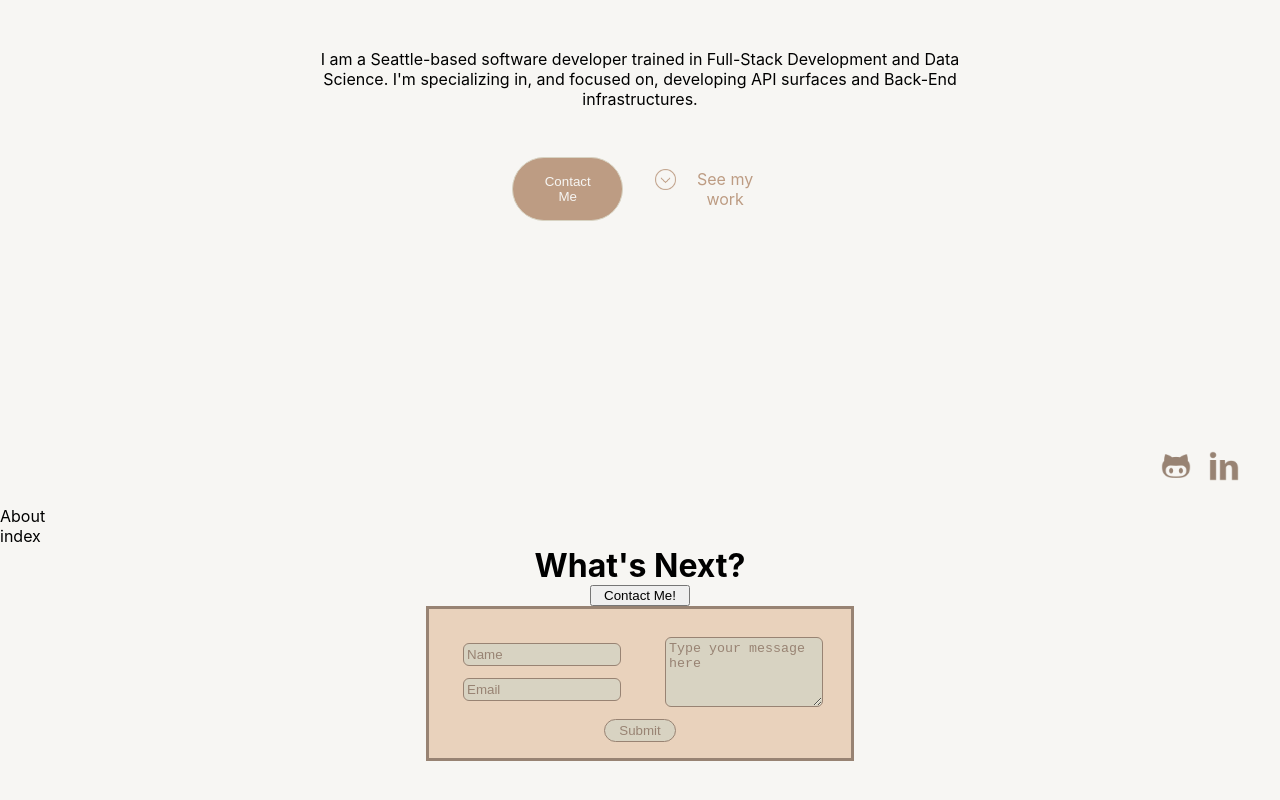
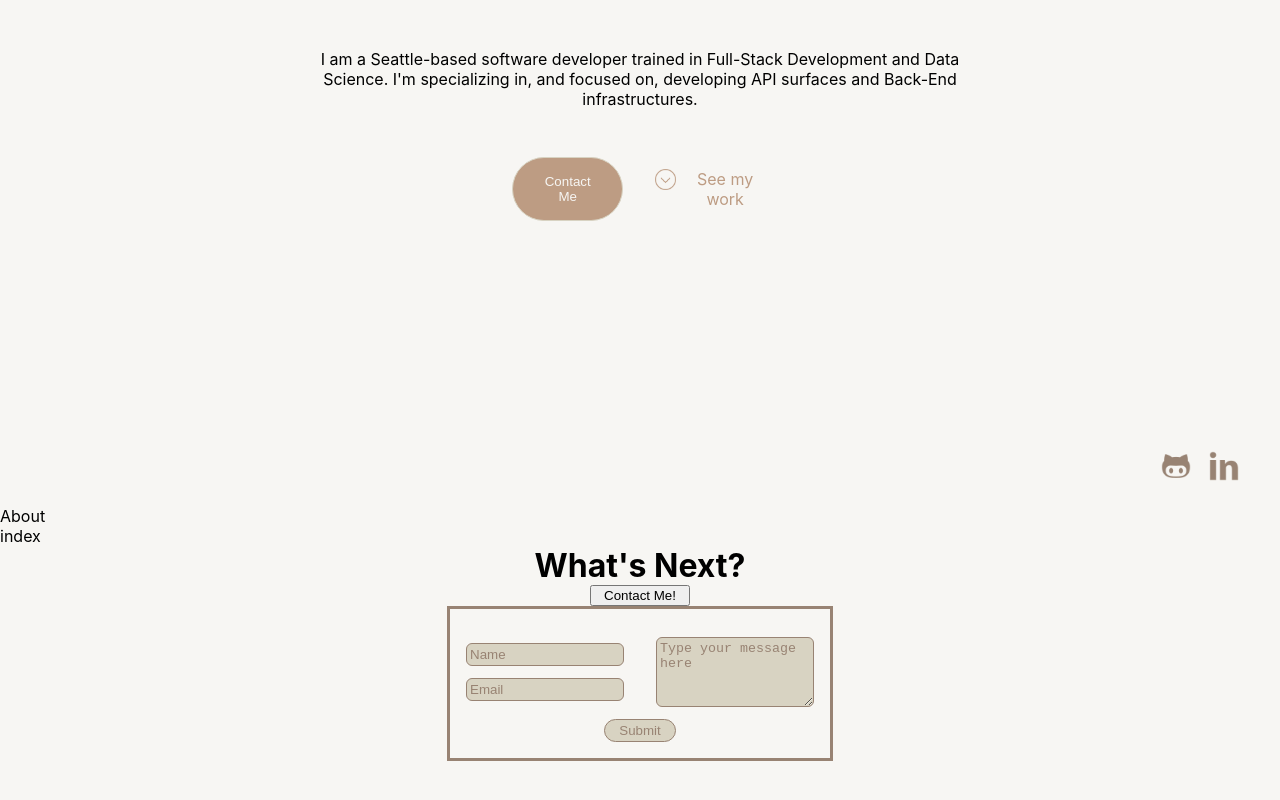
Before and after one commit to agtTwilight/portfolio, a React (Create React App) app: page / in a window 1280 px wide. Shown: the part 294-1094 px from the top of the page. Built offline with nearby package versions, Linux system fonts and the light colour scheme; the HTML template or start-up script is replaced by a standard one.

Commit message:
new mobile contact menu style

```diff
--- a/src/components/ContactForm/style.css
+++ b/src/components/ContactForm/style.css
@@ -1,19 +1,19 @@
 #contactForm {
     display: flex;
     flex-direction: column;
+    align-items: center;
     /* position: fixed;
     top: 0;
     bottom: 0;
     margin: auto; */
     padding: 1rem;
-    width: fit-content;
     /* max-height: fit-content; */
     border: solid var(--coffeebrown);
-    background-color: var(--darktoastedwhite);
+    background-color: var(--white);
 }
 
 #contactForm * {
-    margin: 6px;
+    margin: 6px 0;
 }
 
 #contactForm input, textarea {
@@ -60,6 +60,15 @@
         margin-top: 3rem;
         padding-top: 4rem;
         height: 100vh;
+        width: 100vw;
         z-index: 2;
     }
+
+    #contactInputs input, textarea {
+        width: 150px;
+    }
+
+    #contactInputs {
+        flex-direction: column;
+    }
 }
```
